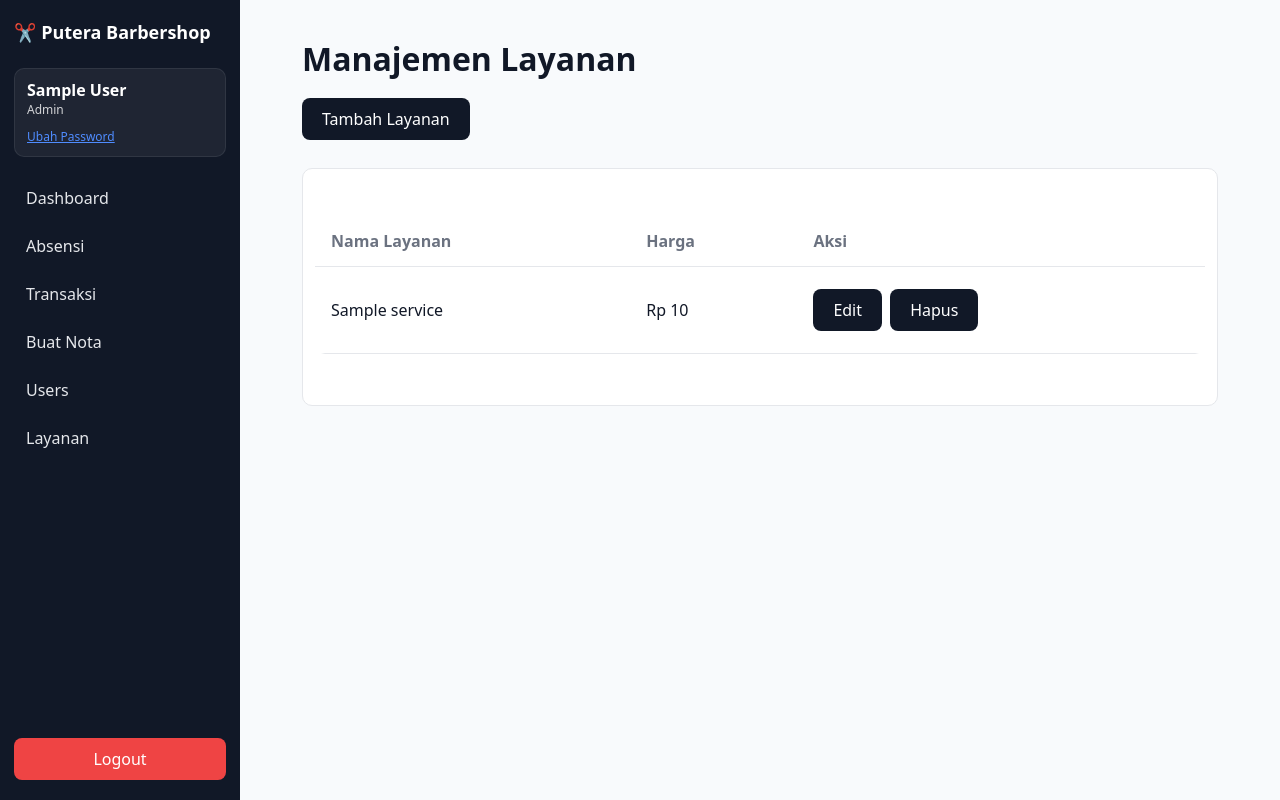
After one commit to fkennyp/kapster-absen, a Flask app: page /admin/services in a window 1280 px wide. The commit adds this page. Run offline with Flask 3, Linux system fonts and the light colour scheme; a user stored in the database is signed in; tables that the repository leaves empty hold one stand-in row (values such as "Sample post").

Commit message:
feat(services): Add CRUD functionality for services management
- Add services list and form templates with proper styling
- Implement service management routes in admin panel
- Fix service deletion with proper transaction validation
- Add relationship between Service and TransactionItem models
- Add horizontal action buttons layout in services list

This commit adds complete service management functionality for admin users,
including creating, reading, updating, and deleting services. It also
includes data integrity checks to prevent deletion of services that are
currently in use by transactions.

```diff
--- a/admin.py
+++ b/admin.py
@@ -15,6 +15,75 @@ bp = Blueprint('admin', __name__, url_prefix='/admin')
 def require_admin():
     if not current_user.is_authenticated or current_user.role != 'admin':
         abort(403)
+
+# ====== Services Management =======
+@bp.route('/services')
+@login_required
+def services_list():
+    require_admin()
+    services = Service.query.order_by(Service.name.asc()).all()
+    return render_template('admin/services_list.html', services=services)
+
+@bp.route('/services/new', methods=['GET', 'POST'])
+@login_required
+def service_create():
+    require_admin()
+    if request.method == 'POST':
+        name = request.form['name'].strip()
+        price = request.form.get('price', type=int)
+
+        if not name:
+            flash('Nama layanan wajib diisi.', 'danger')
+        elif not price or price < 0:
+            flash('Harga harus valid.', 'danger')
+        else:
+            service = Service(name=name, price=price)
+            db.session.add(service)
+            db.session.commit()
+            flash('Layanan berhasil ditambahkan.', 'success')
+            return redirect(url_for('admin.services_list'))
+
+    return render_template('admin/service_form.html', service=None)
+
+@bp.route('/services/<int:service_id>/edit', methods=['GET', 'POST'])
+@login_required
+def service_edit(service_id):
+    require_admin()
+    service = Service.query.get_or_404(service_id)
+
+    if request.method == 'POST':
+        name = request.form['name'].strip()
+        price = request.form.get('price', type=int)
+
+        if not name:
+            flash('Nama layanan wajib diisi.', 'danger')
+        elif not price or price < 0:
+            flash('Harga harus valid.', 'danger')
+        else:
+            service.name = name
+            service.price = price
+            db.session.commit()
+            flash('Layanan berhasil diperbarui.', 'success')
+            return redirect(url_for('admin.services_list'))
+
+    return render_template('admin/service_form.html', service=service)
+
+@bp.route('/services/<int:service_id>/delete', methods=['POST'])
+@login_required
+def service_delete(service_id):
+    require_admin()
+    service = Service.query.get_or_404(service_id)
+
+    # Cek apakah layanan masih digunakan di transaksi
+    usage_count = TransactionItem.query.filter_by(service_id=service.id).count()
+    if usage_count > 0:
+        flash(f'Layanan tidak bisa dihapus karena masih digunakan di {usage_count} transaksi.', 'danger')
+        return redirect(url_for('admin.services_list'))
+
+    db.session.delete(service)
+    db.session.commit()
+    flash('Layanan berhasil dihapus.', 'success')
+    return redirect(url_for('admin.services_list'))
 
 
 @bp.before_request
--- a/models.py
+++ b/models.py
@@ -58,6 +58,7 @@ class Service(db.Model):
     name = db.Column(db.String(120), nullable=False)
     price = db.Column(db.Integer, nullable=False)
     is_active = db.Column(db.Boolean, default=True)
+    transaction_items = relationship('TransactionItem', backref='service_rel')
 
 class Customer(db.Model):
     __tablename__ = 'customers'
--- a/schema.sql
+++ b/schema.sql
@@ -98,7 +98,8 @@ INSERT INTO services (name, price, is_active) VALUES
 ON DUPLICATE KEY UPDATE price=VALUES(price), is_active=VALUES(is_active);
 
 -- SEED admin user
-INSERT INTO users (name, username, password_hash, role, is_active_user)
+INSERT INTO users (name, username, email, password_hash, role, is_active_user)
 VALUES ('Kenny', 'admin',
+'kenny.putrajaya@gmail.com',
 'pbkdf2:sha256:600000$6n6oFqfP$2f2e4b6b7c9eac4d0fcab3f2f9bc6d1c9d5c0b3c0be78f0a0b4b8f1f4d6e2c1a',
 'admin', TRUE);
--- /dev/null
+++ b/templates/admin/services_list.html
@@ -0,0 +1,47 @@
+{% extends 'base.html' %}
+
+{% block title %}Manajemen Layanan{% endblock %}
+
+{% block content %}
+<div class="container">
+    <div class="page-header">
+        <h1>Manajemen Layanan</h1>
+        <a href="{{ url_for('admin.service_create') }}" class="btn btn-primary">Tambah Layanan</a>
+    </div>
+
+    <div class="card">
+        <div class="table-responsive">
+            <table class="table">
+                <thead>
+                    <tr>
+                        <th>Nama Layanan</th>
+                        <th>Harga</th>
+                        <th class="actions-column">Aksi</th>
+                    </tr>
+                </thead>
+                <tbody>
+                    {% for service in services %}
+                    <tr>
+                        <td>{{ service.name }}</td>
+                        <td>Rp {{ "{:,}".format(service.price) }}</td>
+                        <td class="actions" style="white-space: nowrap;">
+                            <a href="{{ url_for('admin.service_edit', service_id=service.id) }}"
+                                class="btn btn-sm btn-edit" style="min-width: 60px; margin-right: 4px;">Edit</a>
+                            <form action="{{ url_for('admin.service_delete', service_id=service.id) }}"
+                                method="post" style="display: inline-block;"
+                                onsubmit="return confirm('Yakin ingin menghapus layanan ini?');">
+                                <button type="submit" class="btn btn-sm btn-danger" style="min-width: 60px;">Hapus</button>
+                            </form>
+                        </td>
+                    </tr>
+                    {% else %}
+                    <tr>
+                        <td colspan="3" class="text-center">Belum ada layanan tersedia.</td>
+                    </tr>
+                    {% endfor %}
+                </tbody>
+            </table>
+        </div>
+    </div>
+</div>
+{% endblock %}
--- a/templates/base.html
+++ b/templates/base.html
@@ -40,12 +40,13 @@
         <a class="sb-link" href="/admin/transactions">Transaksi</a>
         <a class="sb-link" href="{{ url_for('sales.new_sale') }}">Buat Nota</a>
         <a class="sb-link" href="/admin/users">Users</a>
+        <a class="sb-link" href="{{ url_for('admin.services_list') }}">Layanan</a>
         {% elif current_user.is_authenticated and current_user.role == 'kapster' %}
-  <a class="sb-link" href="/attendance">Attendance</a>
-  {% if is_working_now %}
-  <a class="sb-link" href="{{ url_for('sales.new_sale') }}">Buat Transaksi</a>
-  {% endif %}
-  <a class="sb-link" href="{{ url_for('user_transactions.my_transactions') }}">Transaksi Saya</a>
+        <a class="sb-link" href="/attendance">Attendance</a>
+        {% if is_working_now %}
+        <a class="sb-link" href="{{ url_for('sales.new_sale') }}">Buat Transaksi</a>
+        {% endif %}
+        <a class="sb-link" href="{{ url_for('user_transactions.my_transactions') }}">Transaksi Saya</a>
         {% endif %}
       </nav>
 
```
Also changed, not shown: templates/admin/service_form.html (added, +33 -0 lines).
